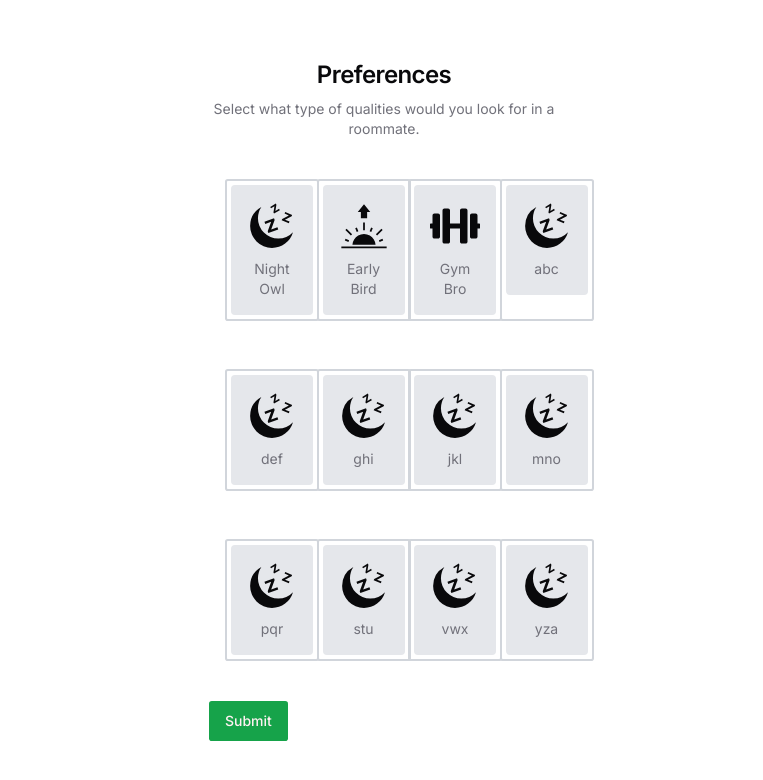
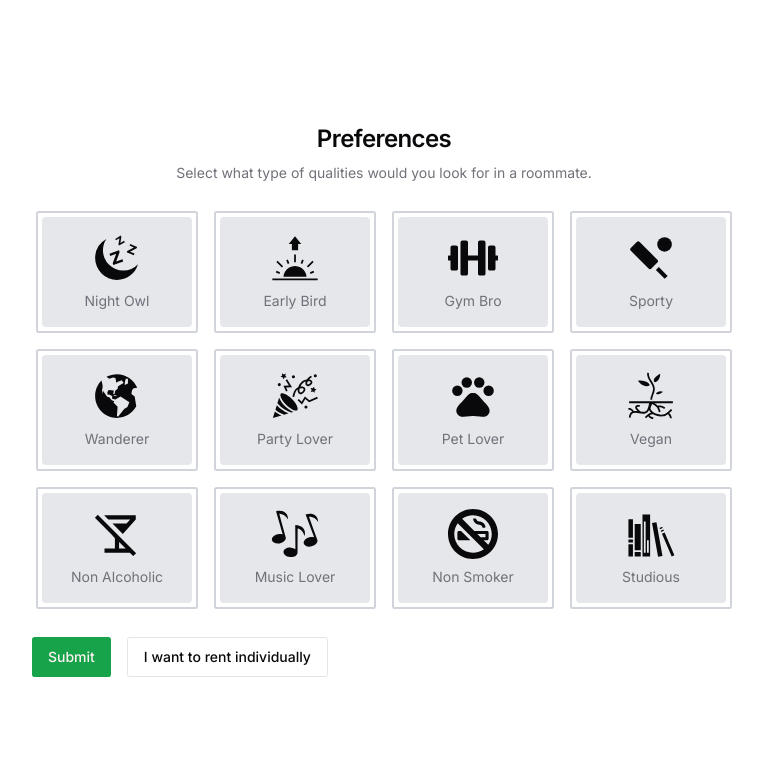
Before and after one commit to ayush0402/humara-ghar, a Next.js app: page /onboarding/preferences in a window 1280 px wide. Shown: the top 780 px of the page, without its empty margins (256-1019 px from the left). Built offline with nearby package versions, Linux system fonts and the light colour scheme.

Commit message:
completed preferences page

```diff
--- a/app/onboarding/(renter)/preferences/page.tsx
+++ b/app/onboarding/(renter)/preferences/page.tsx
@@ -9,9 +9,9 @@ export const metadata: Metadata = {
 export default function PreferencesPage() {
   return (
     <>
-      <div className="container grid relative min-h-screen flex-col items-center justify-center lg:max-w-none lg:px-0">
+      <div className="container grid relative min-h-screen flex-col items-center justify-center">
         <div className="lg:p-8">
-          <div className="mx-auto flex w-full flex-col justify-center space-y-6 sm:w-[350px]">
+          <div className="mx-auto flex w-full flex-col justify-center space-y-6">
             <div className="flex flex-col space-y-2 text-center">
               <h1 className="text-2xl font-semibold tracking-tight">
                 Preferences
--- a/components/custom/onboarding/preferences/form.tsx
+++ b/components/custom/onboarding/preferences/form.tsx
@@ -4,8 +4,17 @@ import { zodResolver } from "@hookform/resolvers/zod";
 import { useForm } from "react-hook-form";
 import * as z from "zod";
 
-import { GiNightSleep, GiSunrise } from "react-icons/gi";
-import { FaDumbbell } from "react-icons/fa";
+import {
+  GiNightSleep,
+  GiSunrise,
+  GiPartyPopper,
+  GiPlantRoots,
+  GiMusicalNotes,
+  GiBookshelf,
+  GiEarthAmerica,
+} from "react-icons/gi";
+import { FaDumbbell, FaSmokingBan } from "react-icons/fa";
+import { MdSportsCricket, MdPets, MdNoDrinks } from "react-icons/md";
 import { Button } from "@/components/ui/button";
 import {
   Form,
@@ -14,21 +23,20 @@ import {
   FormItem,
   FormLabel,
 } from "@/components/ui/form";
-import { toast } from "@/components/ui/use-toast";
 
 const FormSchema = z.object({
   nightowl: z.boolean().default(false).optional(),
   earlybird: z.boolean().default(false).optional(),
   fitness: z.boolean().default(false).optional(),
-  abc: z.boolean().default(false).optional(),
-  def: z.boolean().default(false).optional(),
-  ghi: z.boolean().default(false).optional(),
-  jkl: z.boolean().default(false).optional(),
-  mno: z.boolean().default(false).optional(),
-  pqr: z.boolean().default(false).optional(),
-  stu: z.boolean().default(false).optional(),
-  vwx: z.boolean().default(false).optional(),
-  yza: z.boolean().default(false).optional(),
+  studious: z.boolean().default(false).optional(),
+  sporty: z.boolean().default(false).optional(),
+  wanderer: z.boolean().default(false).optional(),
+  partylover: z.boolean().default(false).optional(),
+  petlover: z.boolean().default(false).optional(),
+  vegan: z.boolean().default(false).optional(),
+  nonalcoholic: z.boolean().default(false).optional(),
+  musiclover: z.boolean().default(false).optional(),
+  nonsmoker: z.boolean().default(false).optional(),
 });
 
 export default function PreferencesForm() {
@@ -38,15 +46,15 @@ export default function PreferencesForm() {
       nightowl: false,
       earlybird: false,
       fitness: false,
-      abc: false,
-      def: false,
-      ghi: false,
-      jkl: false,
-      mno: false,
-      pqr: false,
-      stu: false,
-      vwx: false,
-      yza: false,
+      studious: false,
+      sporty: false,
+      wanderer: false,
+      partylover: false,
+      petlover: false,
+      vegan: false,
+      nonalcoholic: false,
+      musiclover: false,
+      nonsmoker: false,
     },
   });
 
@@ -73,43 +81,17 @@ export default function PreferencesForm() {
   return (
     <Form {...form}>
       <form onSubmit={form.handleSubmit(onSubmit)} className="space-y-6">
-        {/*
-        Default shadcn template with checkbox
-        <FormField
-          control={form.control}
-          name="nightowl"
-          render={({ field }) => (
-            <FormItem className="flex flex-row items-start space-x-3 space-y-0 rounded-md border p-4">
-              <FormControl>
-                <Checkbox
-                  checked={field.value}
-                  onCheckedChange={field.onChange}
-                />
-              </FormControl>
-              <div className="leading-none p-4 m-2 bg-gray-200 rounded">
-                <FormLabel className="mb-2">
-                  <GiNightSleep size={50} className="mx-auto" />
-                </FormLabel>
-                <FormDescription className="text-center">
-                  Night Owl
-                </FormDescription>
-              </div>
-            </FormItem>
-          )}
-        /> */}
-        <div className="grid grid-cols-4 gap-4">
+        <div className="grid sm:grid-cols-4 gird-cols-1 gap-4 m-1">
           <FormField
             control={form.control}
             name="nightowl"
             render={({ field }) => (
               <FormItem
-                className={`mx-auto flex flex-row items-start space-x-3 space-y-0 rounded-md cursor-pointer
-      ${
-        field.value ? "border-2 border-primary" : "border-2 border-gray-300"
-      } m-4 min-w-fit`}
+                className={`mx-auto lex flex-row items-start space-x-3 space-y-0 rounded-md cursor-pointer
+      ${field.value ? "border-2 border-primary" : "border-2 border-gray-300"} `}
                 onClick={() => field.onChange(!field.value)}
               >
-                <div className="leading-none p-4 m-1 bg-gray-200 rounded">
+                <div className="leading-none p-4 m-1 bg-gray-200 rounded min-w-[150px]">
                   <FormLabel className="mb-2">
                     <GiNightSleep size={50} className="mx-auto" />
                   </FormLabel>
@@ -127,12 +109,10 @@ export default function PreferencesForm() {
             render={({ field }) => (
               <FormItem
                 className={`mx-auto flex flex-row items-start space-x-3 space-y-0 rounded-md cursor-pointer
-      ${
-        field.value ? "border-2 border-primary" : "border-2 border-gray-300"
-      } m-4 min-w-fit`}
+      ${field.value ? "border-2 border-primary" : "border-2 border-gray-300"} `}
                 onClick={() => field.onChange(!field.value)}
               >
-                <div className="leading-none p-4 m-1 bg-gray-200 rounded">
+                <div className="leading-none p-4 m-1 bg-gray-200 rounded min-w-[150px]">
                   <FormLabel className="mb-2">
                     <GiSunrise size={50} className="mx-auto" />
                   </FormLabel>
@@ -149,12 +129,10 @@ export default function PreferencesForm() {
             render={({ field }) => (
               <FormItem
                 className={`mx-auto flex flex-row items-start space-x-3 space-y-0 rounded-md cursor-pointer
-      ${
-        field.value ? "border-2 border-primary" : "border-2 border-gray-300"
-      } m-4 min-w-fit`}
+      ${field.value ? "border-2 border-primary" : "border-2 border-gray-300"}`}
                 onClick={() => field.onChange(!field.value)}
               >
-                <div className="leading-none p-4 m-1 bg-gray-200 rounded">
+                <div className="leading-none p-4 m-1 bg-gray-200 rounded min-w-[150px]">
                   <FormLabel className="mb-2">
                     <FaDumbbell size={50} className="mx-auto" />
                   </FormLabel>
@@ -167,21 +145,19 @@ export default function PreferencesForm() {
           />
           <FormField
             control={form.control}
-            name="abc"
+            name="sporty"
             render={({ field }) => (
               <FormItem
                 className={`mx-auto flex flex-row items-start space-x-3 space-y-0 rounded-md cursor-pointer
-      ${
-        field.value ? "border-2 border-primary" : "border-2 border-gray-300"
-      } m-4 min-w-fit`}
+      ${field.value ? "border-2 border-primary" : "border-2 border-gray-300"}`}
                 onClick={() => field.onChange(!field.value)}
               >
-                <div className="leading-none p-4 m-1 bg-gray-200 rounded">
+                <div className="leading-none p-4 m-1 bg-gray-200 rounded min-w-[150px]">
                   <FormLabel className="mb-2">
-                    <GiNightSleep size={50} className="mx-auto" />
+                    <MdSportsCricket size={50} className="mx-auto" />
                   </FormLabel>
                   <FormDescription className="text-center mt-2">
-                    abc
+                    Sporty
                   </FormDescription>
                 </div>
               </FormItem>
@@ -189,21 +165,19 @@ export default function PreferencesForm() {
           />
           <FormField
             control={form.control}
-            name="def"
+            name="wanderer"
             render={({ field }) => (
               <FormItem
                 className={`mx-auto flex flex-row items-start space-x-3 space-y-0 rounded-md cursor-pointer
-      ${
-        field.value ? "border-2 border-primary" : "border-2 border-gray-300"
-      } m-4 min-w-fit`}
+      ${field.value ? "border-2 border-primary" : "border-2 border-gray-300"}`}
                 onClick={() => field.onChange(!field.value)}
               >
-                <div className="leading-none p-4 m-1 bg-gray-200 rounded">
+                <div className="leading-none p-4 m-1 bg-gray-200 rounded min-w-[150px]">
                   <FormLabel className="mb-2">
-                    <GiNightSleep size={50} className="mx-auto" />
+                    <GiEarthAmerica size={50} className="mx-auto" />
                   </FormLabel>
                   <FormDescription className="text-center mt-2">
-                    def
+                    Wanderer
                   </FormDescription>
                 </div>
               </FormItem>
@@ -211,21 +185,19 @@ export default function PreferencesForm() {
           />
           <FormField
             control={form.control}
-            name="ghi"
+            name="partylover"
             render={({ field }) => (
               <FormItem
                 className={`mx-auto flex flex-row items-start space-x-3 space-y-0 rounded-md cursor-pointer
-      ${
-        field.value ? "border-2 border-primary" : "border-2 border-gray-300"
-      } m-4 min-w-fit`}
+      ${field.value ? "border-2 border-primary" : "border-2 border-gray-300"}`}
                 onClick={() => field.onChange(!field.value)}
               >
-                <div className="leading-none p-4 m-1 bg-gray-200 rounded">
+                <div className="leading-none p-4 m-1 bg-gray-200 rounded min-w-[150px]">
                   <FormLabel className="mb-2">
-                    <GiNightSleep size={50} className="mx-auto" />
+                    <GiPartyPopper size={50} className="mx-auto" />
                   </FormLabel>
                   <FormDescription className="text-center mt-2">
-                    ghi
+                    Party Lover
                   </FormDescription>
                 </div>
               </FormItem>
@@ -233,21 +205,19 @@ export default function PreferencesForm() {
           />
           <FormField
             control={form.control}
-            name="jkl"
+            name="petlover"
             render={({ field }) => (
               <FormItem
                 className={`mx-auto flex flex-row items-start space-x-3 space-y-0 rounded-md cursor-pointer
-      ${
-        field.value ? "border-2 border-primary" : "border-2 border-gray-300"
-      } m-4 min-w-fit`}
+      ${field.value ? "border-2 border-primary" : "border-2 border-gray-300"}`}
                 onClick={() => field.onChange(!field.value)}
               >
-                <div className="leading-none p-4 m-1 bg-gray-200 rounded">
+                <div className="leading-none p-4 m-1 bg-gray-200 rounded min-w-[150px]">
                   <FormLabel className="mb-2">
-                    <GiNightSleep size={50} className="mx-auto" />
+                    <MdPets size={50} className="mx-auto" />
                   </FormLabel>
                   <FormDescription className="text-center mt-2">
-                    jkl
+                    Pet Lover
                   </FormDescription>
                 </div>
               </FormItem>
@@ -255,21 +225,19 @@ export default function PreferencesForm() {
           />
           <FormField
             control={form.control}
-            name="mno"
+            name="vegan"
             render={({ field }) => (
               <FormItem
                 className={`mx-auto flex flex-row items-start space-x-3 space-y-0 rounded-md cursor-pointer
-      ${
-        field.value ? "border-2 border-primary" : "border-2 border-gray-300"
-      } m-4 min-w-fit`}
+      ${field.value ? "border-2 border-primary" : "border-2 border-gray-300"}`}
                 onClick={() => field.onChange(!field.value)}
               >
-                <div className="leading-none p-4 m-1 bg-gray-200 rounded">
+                <div className="leading-none p-4 m-1 bg-gray-200 rounded min-w-[150px]">
                   <FormLabel className="mb-2">
-                    <GiNightSleep size={50} className="mx-auto" />
+                    <GiPlantRoots size={50} className="mx-auto" />
                   </FormLabel>
                   <FormDescription className="text-center mt-2">
-                    mno
+                    Vegan
                   </FormDescription>
                 </div>
               </FormItem>
@@ -277,21 +245,19 @@ export default function PreferencesForm() {
           />
           <FormField
             control={form.control}
-            name="pqr"
+            name="nonalcoholic"
             render={({ field }) => (
               <FormItem
                 className={`mx-auto flex flex-row items-start space-x-3 space-y-0 rounded-md cursor-pointer
-      ${
-        field.value ? "border-2 border-primary" : "border-2 border-gray-300"
-      } m-4 min-w-fit`}
+      ${field.value ? "border-2 border-primary" : "border-2 border-gray-300"}`}
                 onClick={() => field.onChange(!field.value)}
               >
-                <div className="leading-none p-4 m-1 bg-gray-200 rounded">
+                <div className="leading-none p-4 m-1 bg-gray-200 rounded min-w-[150px]">
                   <FormLabel className="mb-2">
-                    <GiNightSleep size={50} className="mx-auto" />
+                    <MdNoDrinks size={50} className="mx-auto" />
                   </FormLabel>
                   <FormDescription className="text-center mt-2">
-                    pqr
+                    Non Alcoholic
                   </FormDescription>
                 </div>
               </FormItem>
@@ -299,21 +265,19 @@ export default function PreferencesForm() {
           />
           <FormField
             control={form.control}
-            name="stu"
+            name="musiclover"
             render={({ field }) => (
               <FormItem
                 className={`mx-auto flex flex-row items-start space-x-3 space-y-0 rounded-md cursor-pointer
-      ${
-        field.value ? "border-2 border-primary" : "border-2 border-gray-300"
-      } m-4 min-w-fit`}
+      ${field.value ? "border-2 border-primary" : "border-2 border-gray-300"}`}
                 onClick={() => field.onChange(!field.value)}
               >
-                <div className="leading-none p-4 m-1 bg-gray-200 rounded">
+                <div className="leading-none p-4 m-1 bg-gray-200 rounded min-w-[150px]">
                   <FormLabel className="mb-2">
-                    <GiNightSleep size={50} className="mx-auto" />
+                    <GiMusicalNotes size={50} className="mx-auto" />
                   </FormLabel>
                   <FormDescription className="text-center mt-2">
-                    stu
+                    Music Lover
                   </FormDescription>
                 </div>
               </FormItem>
@@ -321,21 +285,19 @@ export default function PreferencesForm() {
           />
           <FormField
             control={form.control}
-            name="vwx"
+            name="nonsmoker"
             render={({ field }) => (
               <FormItem
                 className={`mx-auto flex flex-row items-start space-x-3 space-y-0 rounded-md cursor-pointer
-      ${
-        field.value ? "border-2 border-primary" : "border-2 border-gray-300"
-      } m-4 min-w-fit`}
+      ${field.value ? "border-2 border-primary" : "border-2 border-gray-300"}`}
                 onClick={() => field.onChange(!field.value)}
               >
-                <div className="leading-none p-4 m-1 bg-gray-200 rounded">
+                <div className="leading-none p-4 m-1 bg-gray-200 rounded min-w-[150px]">
                   <FormLabel className="mb-2">
-                    <GiNightSleep size={50} className="mx-auto" />
+                    <FaSmokingBan size={50} className="mx-auto" />
                   </FormLabel>
                   <FormDescription className="text-center mt-2">
-                    vwx
+                    Non Smoker
                   </FormDescription>
                 </div>
               </FormItem>
@@ -343,21 +305,19 @@ export default function PreferencesForm() {
           />
           <FormField
             control={form.control}
-            name="yza"
+            name="studious"
             render={({ field }) => (
               <FormItem
                 className={`mx-auto flex flex-row items-start space-x-3 space-y-0 rounded-md cursor-pointer
-      ${
-        field.value ? "border-2 border-primary" : "border-2 border-gray-300"
-      } m-4 min-w-fit`}
+      ${field.value ? "border-2 border-primary" : "border-2 border-gray-300"}`}
                 onClick={() => field.onChange(!field.value)}
               >
-                <div className="leading-none p-4 m-1 bg-gray-200 rounded">
+                <div className="leading-none p-4 m-1 bg-gray-200 rounded min-w-[150px]">
                   <FormLabel className="mb-2">
-                    <GiNightSleep size={50} className="mx-auto" />
+                    <GiBookshelf size={50} className="mx-auto" />
                   </FormLabel>
                   <FormDescription className="text-center mt-2">
-                    yza
+                    Studious
                   </FormDescription>
                 </div>
               </FormItem>
@@ -365,6 +325,9 @@ export default function PreferencesForm() {
           />
         </div>
         <Button type="submit">Submit</Button>
+        <Button className="mx-4" variant="outline">
+          I want to rent individually
+        </Button>
       </form>
     </Form>
   );
```
